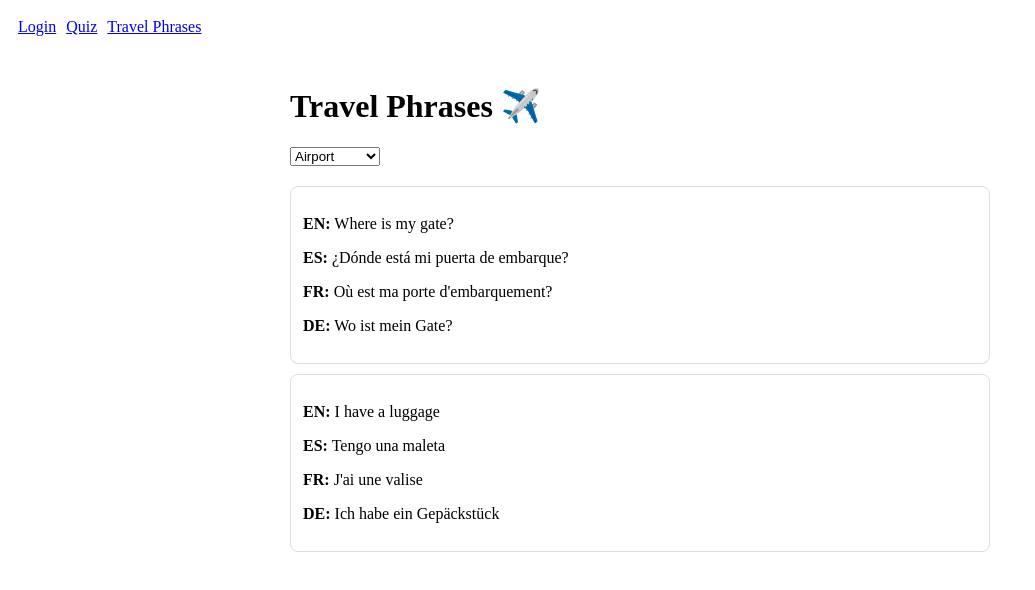
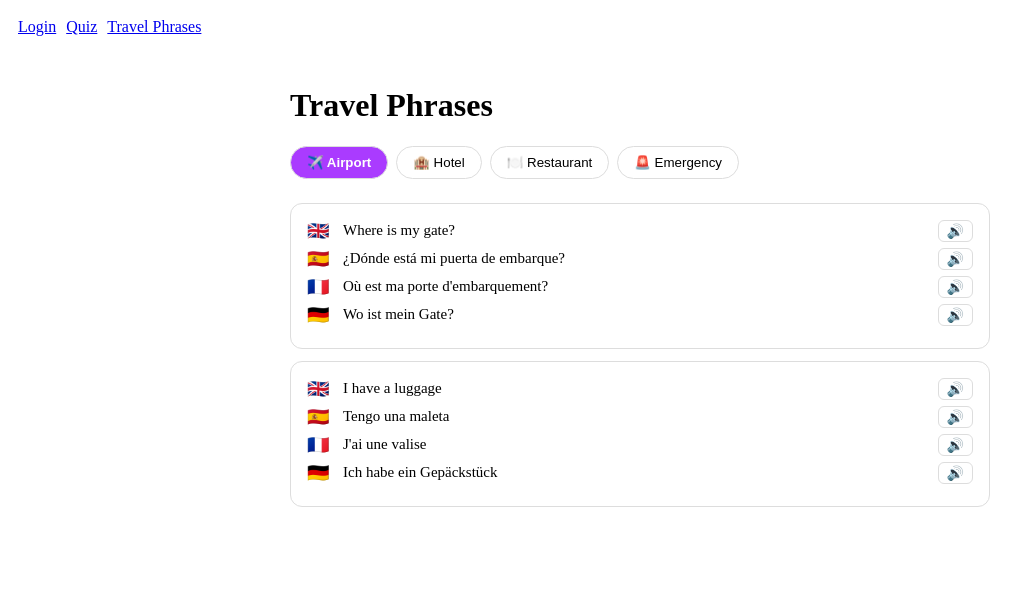
Before and after one commit to Sanae2026/language-travel-planner, a React (Vite) app in the folder client/: page /phrases in a window 1280 px wide. Shown: the top 590 px of the page, without its empty margins (0-1035 px from the left). Built offline with nearby package versions, Linux system fonts and the light colour scheme; no server answers.

Commit message:
Add speech synthesis to phrases

```diff
--- a/client/src/pages/Home.js
+++ /dev/null
@@ -1,4 +0,0 @@
-import { jsx as _jsx } from "react/jsx-runtime";
-export default function Home() {
-    return _jsx("h1", { children: "Welcome to Language Travel App \uD83C\uDF0D" });
-}
--- a/client/src/pages/Login.js
+++ /dev/null
@@ -1,26 +0,0 @@
-import { jsx as _jsx, jsxs as _jsxs } from "react/jsx-runtime";
-import { useState } from "react";
-import { login, register } from "../auth";
-export default function Login() {
-    const [email, setEmail] = useState("");
-    const [password, setPassword] = useState("");
-    const handleLogin = async () => {
-        try {
-            await login(email, password);
-            alert("Login correcto");
-        }
-        catch (error) {
-            alert("Error al iniciar sesión");
-        }
-    };
-    const handleRegister = async () => {
-        try {
-            await register(email, password);
-            alert("Usuario creado");
-        }
-        catch (error) {
-            alert("Error al registrarse");
-        }
-    };
-    return (_jsxs("div", { children: [_jsx("h2", { children: "Login" }), _jsx("input", { type: "email", placeholder: "email", value: email, onChange: (e) => setEmail(e.target.value) }), _jsx("input", { type: "password", placeholder: "password", value: password, onChange: (e) => setPassword(e.target.value) }), _jsx("button", { onClick: handleLogin, children: "Login" }), _jsx("button", { onClick: handleRegister, children: "Register" })] }));
-}
--- a/client/src/pages/NotFound.js
+++ /dev/null
@@ -1,4 +0,0 @@
-import { jsx as _jsx } from "react/jsx-runtime";
-export default function NotFound() {
-    return _jsx("h2", { children: "404 - Page not found" });
-}
--- a/client/src/pages/PhrasesPage.js
+++ /dev/null
@@ -1,12 +0,0 @@
-import { jsx as _jsx, jsxs as _jsxs } from "react/jsx-runtime";
-import { travelPhrases } from "../data/travelPhrases";
-import { useState } from "react";
-export default function PhrasesPage() {
-    const [category, setCategory] = useState("airport");
-    return (_jsxs("div", { style: { padding: 20, maxWidth: 700, margin: "0 auto" }, children: [_jsx("h1", { children: "Travel Phrases \u2708\uFE0F" }), _jsxs("select", { value: category, onChange: (e) => setCategory(e.target.value), children: [_jsx("option", { value: "airport", children: "Airport" }), _jsx("option", { value: "hotel", children: "Hotel" }), _jsx("option", { value: "restaurant", children: "Restaurant" }), _jsx("option", { value: "emergency", children: "Emergency" })] }), _jsx("div", { style: { marginTop: 20 }, children: travelPhrases[category].map((p, i) => (_jsxs("div", { style: {
-                        border: "1px solid #ddd",
-                        padding: 12,
-                        marginBottom: 10,
-                        borderRadius: 8,
-                    }, children: [_jsxs("p", { children: [_jsx("b", { children: "EN:" }), " ", p.en] }), _jsxs("p", { children: [_jsx("b", { children: "ES:" }), " ", p.es] }), _jsxs("p", { children: [_jsx("b", { children: "FR:" }), " ", p.fr] }), _jsxs("p", { children: [_jsx("b", { children: "DE:" }), " ", p.de] })] }, i))) })] }));
-}
--- a/client/src/pages/PhrasesPage.tsx
+++ b/client/src/pages/PhrasesPage.tsx
@@ -3,38 +3,115 @@ import { useState } from "react"
 
 type Category = keyof typeof travelPhrases
 
+const LANG_CONFIG: Record<string, { code: string; label: string; flag: string }> = {
+  en: { code: "en-US", label: "English", flag: "🇬🇧" },
+  es: { code: "es-ES", label: "Español", flag: "🇪🇸" },
+  fr: { code: "fr-FR", label: "Français", flag: "🇫🇷" },
+  de: { code: "de-DE", label: "Deutsch", flag: "🇩🇪" },
+}
+
+function SpeakButton({ text, lang }: { text: string; lang: string }) {
+  const [speaking, setSpeaking] = useState(false)
+
+  const speak = () => {
+    if (speaking) {
+      window.speechSynthesis.cancel()
+      setSpeaking(false)
+      return
+    }
+
+    const utterance = new SpeechSynthesisUtterance(text)
+    utterance.lang = LANG_CONFIG[lang].code
+    utterance.rate = 0.9
+    utterance.onstart = () => setSpeaking(true)
+    utterance.onend = () => setSpeaking(false)
+    utterance.onerror = () => setSpeaking(false)
+    window.speechSynthesis.speak(utterance)
+  }
+
+  return (
+    <button
+      onClick={speak}
+      title={`Escuchar en ${LANG_CONFIG[lang].label}`}
+      style={{
+        background: speaking ? "#aa3bff" : "transparent",
+        border: `1px solid ${speaking ? "#aa3bff" : "#ddd"}`,
+        borderRadius: 6,
+        padding: "2px 8px",
+        cursor: "pointer",
+        fontSize: 14,
+        transition: "all 0.2s",
+        color: speaking ? "#fff" : "#666",
+      }}
+    >
+      {speaking ? "⏹" : "🔊"}
+    </button>
+  )
+}
+
 export default function PhrasesPage() {
   const [category, setCategory] = useState<Category>("airport")
 
+  const categories: { key: Category; label: string; icon: string }[] = [
+    { key: "airport", label: "Airport", icon: "✈️" },
+    { key: "hotel", label: "Hotel", icon: "🏨" },
+    { key: "restaurant", label: "Restaurant", icon: "🍽️" },
+    { key: "emergency", label: "Emergency", icon: "🚨" },
+  ]
+
   return (
     <div style={{ padding: 20, maxWidth: 700, margin: "0 auto" }}>
-      <h1>Travel Phrases ✈️</h1>
+      <h1>Travel Phrases</h1>
 
-      <select
-        value={category}
-        onChange={(e) => setCategory(e.target.value as Category)}
-      >
-        <option value="airport">Airport</option>
-        <option value="hotel">Hotel</option>
-        <option value="restaurant">Restaurant</option>
-        <option value="emergency">Emergency</option>
-      </select>
+      {/* Tabs de categoría */}
+      <div style={{ display: "flex", gap: 8, marginBottom: 24, flexWrap: "wrap" }}>
+        {categories.map((c) => (
+          <button
+            key={c.key}
+            onClick={() => setCategory(c.key)}
+            style={{
+              padding: "8px 16px",
+              borderRadius: 20,
+              border: "1px solid #ddd",
+              background: category === c.key ? "#aa3bff" : "transparent",
+              color: category === c.key ? "#fff" : "inherit",
+              cursor: "pointer",
+              fontWeight: category === c.key ? 600 : 400,
+              transition: "all 0.2s",
+            }}
+          >
+            {c.icon} {c.label}
+          </button>
+        ))}
+      </div>
 
-      <div style={{ marginTop: 20 }}>
+      {/* Frases */}
+      <div style={{ display: "flex", flexDirection: "column", gap: 12 }}>
         {travelPhrases[category].map((p, i) => (
           <div
             key={i}
             style={{
               border: "1px solid #ddd",
-              padding: 12,
-              marginBottom: 10,
-              borderRadius: 8,
+              padding: 16,
+              borderRadius: 12,
+              background: "var(--bg, #fff)",
             }}
           >
-            <p><b>EN:</b> {p.en}</p>
-            <p><b>ES:</b> {p.es}</p>
-            <p><b>FR:</b> {p.fr}</p>
-            <p><b>DE:</b> {p.de}</p>
+            {(Object.keys(LANG_CONFIG) as (keyof typeof p)[]).map((lang) => (
+              <div
+                key={lang}
+                style={{
+                  display: "flex",
+                  alignItems: "center",
+                  gap: 8,
+                  marginBottom: 6,
+                }}
+              >
+                <span style={{ fontSize: 18, width: 28 }}>{LANG_CONFIG[lang as string].flag}</span>
+                <span style={{ flex: 1, fontSize: 15 }}>{p[lang]}</span>
+                <SpeakButton text={p[lang] as string} lang={lang as string} />
+              </div>
+            ))}
           </div>
         ))}
       </div>
--- a/client/src/pages/QuizPage.js
+++ /dev/null
@@ -1,5 +0,0 @@
-import { jsx as _jsx } from "react/jsx-runtime";
-import Quiz from "../components/Quiz";
-export default function QuizPage() {
-    return (_jsx("div", { children: _jsx(Quiz, {}) }));
-}
```
